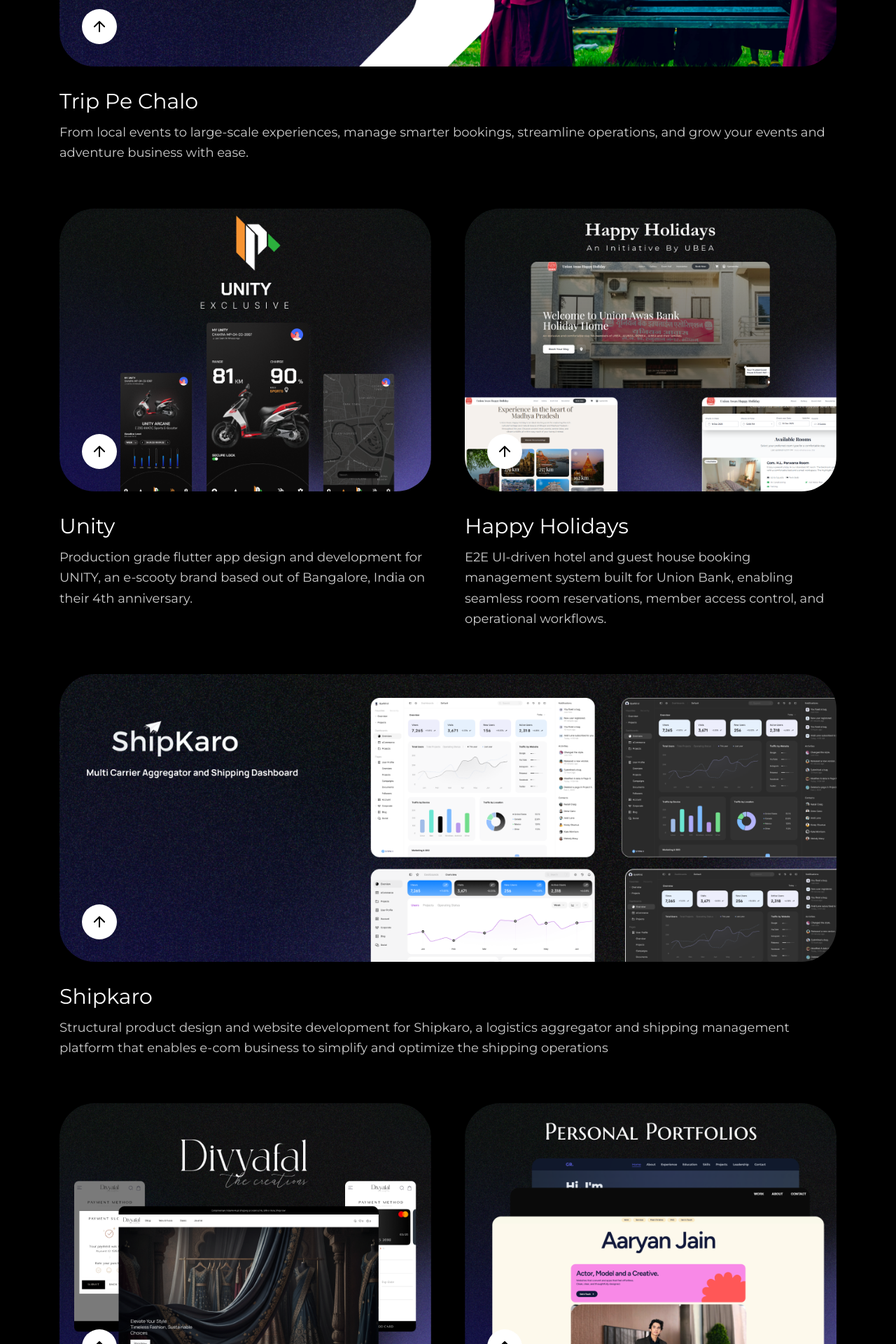
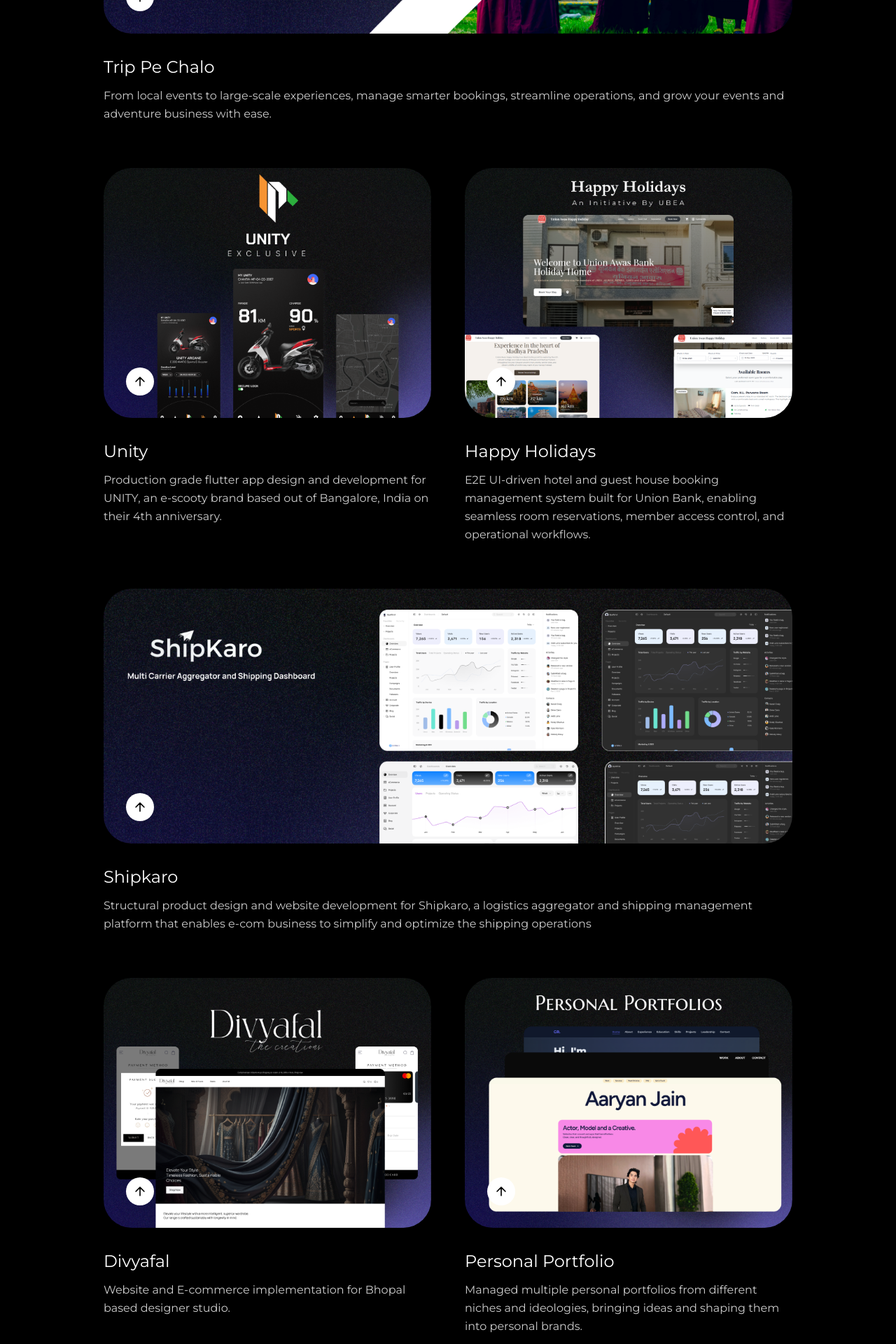
Before and after one commit to gyanraj06/megabytecode_portfolio, a React (Vite) app: page / in a window 1280 px wide. Shown: the part 3180-5100 px from the top of the page at 70% size. Built offline with nearby package versions, Linux system fonts and the light colour scheme.

Commit message:
updated changes

```diff
--- a/src/components/AboutMeSection.tsx
+++ b/src/components/AboutMeSection.tsx
@@ -26,7 +26,7 @@
 
           <p className="text-white/60 text-sm sm:text-base md:text-lg font-light leading-relaxed">
             At our core, we help startups and creators turn messy ideas into
-            clean, functional, and meaningful digital experiences — the kind
+            clean, functional, and meaningful digital experiences - the kind
             that feel effortless, but are crafted with care behind the scenes.
             Whether it’s a full-fledged platform, a sleek landing page, or an
             MVP ready to ship, we focus on clarity, usability, and a touch of
--- a/src/components/ExperienceSection.tsx
+++ b/src/components/ExperienceSection.tsx
@@ -64,27 +64,27 @@
         </div>
 
         {/* Experience Cards Section */}
-        <div className="w-full mt-12 sm:mt-16 md:mt-20 px-4 sm:px-8 md:px-12 lg:px-16 xl:px-[85px]">
+        <div className="w-full max-w-[1080px] mx-auto mt-12 sm:mt-16 md:mt-20 px-4 sm:px-8 md:px-12">
           {/* Card 1 - Trip Pe Chalo - Full width */}
           <div className="experience-card w-full">
             <div
-              className="relative group cursor-pointer"
+              className="relative group cursor-pointer overflow-hidden rounded-[20px] sm:rounded-[30px] md:rounded-[40px]"
               onClick={() => handleProjectClick('trip-pe-chalo')}
             >
               <img
                 src={projects[0].thumbnail}
                 alt={projects[0].title}
-                className="w-full h-auto object-cover rounded-[25px] sm:rounded-[35px] md:rounded-[50px]"
+                className="w-full h-auto object-cover transition-transform duration-700 group-hover:scale-105"
               />
               {/* Arrow in bottom left corner */}
-              <div className="absolute bottom-4 left-4 sm:bottom-6 sm:left-6 md:bottom-8 md:left-8 w-[35px] h-[35px] sm:w-[42px] sm:h-[42px] md:w-[50px] md:h-[50px] bg-white rounded-full flex items-center justify-center transition-transform group-hover:scale-110">
+              <div className="absolute bottom-4 left-4 sm:bottom-6 sm:left-6 md:bottom-8 md:left-8 w-[28px] h-[28px] sm:w-[34px] sm:h-[34px] md:w-[40px] md:h-[40px] bg-white rounded-full flex items-center justify-center transition-transform group-hover:scale-110">
                 <svg
                   width="18"
                   height="18"
                   viewBox="0 0 24 24"
                   fill="none"
                   xmlns="http://www.w3.org/2000/svg"
-                  className="transform -rotate-45 transition-transform group-hover:rotate-[-5deg] sm:w-5 sm:h-5 md:w-6 md:h-6"
+                  className="transform -rotate-45 transition-transform group-hover:rotate-[-5deg] sm:w-4 sm:h-4 md:w-5 md:h-5"
                 >
                   <path
                     d="M7 17L17 7M17 7H7M17 7V17"
@@ -99,8 +99,8 @@
 
             {/* Description below card */}
             <div className="mt-4 sm:mt-6 md:mt-8">
-              <h3 className="text-white text-xl sm:text-2xl md:text-3xl font-light mb-2 sm:mb-3">{projects[0].title}</h3>
-              <p className="text-white/80 text-sm sm:text-base md:text-lg font-light leading-relaxed">
+              <h3 className="text-white text-lg sm:text-xl md:text-2xl font-light mb-2 sm:mb-3">{projects[0].title}</h3>
+              <p className="text-white/80 text-xs sm:text-sm md:text-base font-light leading-relaxed">
                 {projects[0].description}
               </p>
             </div>
@@ -111,23 +111,23 @@
             {/* Card 2 - Unity */}
             <div className="experience-card w-full">
               <div
-                className="relative group cursor-pointer"
+                className="relative group cursor-pointer overflow-hidden rounded-[20px] sm:rounded-[30px] md:rounded-[40px]"
                 onClick={() => handleProjectClick(projects[1].id)}
               >
                 <img
                   src={projects[1].thumbnail}
                   alt={projects[1].title}
-                  className="w-full h-auto object-cover rounded-[25px] sm:rounded-[35px] md:rounded-[50px]"
+                  className="w-full h-auto object-cover transition-transform duration-700 group-hover:scale-105"
                 />
                 {/* Arrow in bottom left corner */}
-                <div className="absolute bottom-4 left-4 sm:bottom-6 sm:left-6 md:bottom-8 md:left-8 w-[35px] h-[35px] sm:w-[42px] sm:h-[42px] md:w-[50px] md:h-[50px] bg-white rounded-full flex items-center justify-center transition-transform group-hover:scale-110">
+                <div className="absolute bottom-4 left-4 sm:bottom-6 sm:left-6 md:bottom-8 md:left-8 w-[28px] h-[28px] sm:w-[34px] sm:h-[34px] md:w-[40px] md:h-[40px] bg-white rounded-full flex items-center justify-center transition-transform group-hover:scale-110">
                   <svg
                     width="18"
                     height="18"
                     viewBox="0 0 24 24"
                     fill="none"
                     xmlns="http://www.w3.org/2000/svg"
-                    className="transform -rotate-45 transition-transform group-hover:rotate-[-5deg] sm:w-5 sm:h-5 md:w-6 md:h-6"
+                    className="transform -rotate-45 transition-transform group-hover:rotate-[-5deg] sm:w-4 sm:h-4 md:w-5 md:h-5"
                   >
                     <path
                       d="M7 17L17 7M17 7H7M17 7V17"
@@ -142,8 +142,8 @@
 
               {/* Description below card */}
               <div className="mt-4 sm:mt-6 md:mt-8">
-                <h3 className="text-white text-xl sm:text-2xl md:text-3xl font-light mb-2 sm:mb-3">{projects[1].title}</h3>
-                <p className="text-white/80 text-sm sm:text-base md:text-lg font-light leading-relaxed">
+                <h3 className="text-white text-lg sm:text-xl md:text-2xl font-light mb-2 sm:mb-3">{projects[1].title}</h3>
+                <p className="text-white/80 text-xs sm:text-sm md:text-base font-light leading-relaxed">
                   {projects[1].description}
                 </p>
               </div>
@@ -152,23 +152,23 @@
             {/* Card 3 - Happy Holidays */}
             <div className="experience-card w-full">
               <div
-                className="relative group cursor-pointer"
+                className="relative group cursor-pointer overflow-hidden rounded-[20px] sm:rounded-[30px] md:rounded-[40px]"
                 onClick={() => handleProjectClick(projects[2].id)}
               >
                 <img
                   src={projects[2].thumbnail}
                   alt={projects[2].title}
-                  className="w-full h-auto object-cover rounded-[25px] sm:rounded-[35px] md:rounded-[50px]"
+                  className="w-full h-auto object-cover transition-transform duration-700 group-hover:scale-105"
                 />
                 {/* Arrow in bottom left corner */}
-                <div className="absolute bottom-4 left-4 sm:bottom-6 sm:left-6 md:bottom-8 md:left-8 w-[35px] h-[35px] sm:w-[42px] sm:h-[42px] md:w-[50px] md:h-[50px] bg-white rounded-full flex items-center justify-center transition-transform group-hover:scale-110">
+                <div className="absolute bottom-4 left-4 sm:bottom-6 sm:left-6 md:bottom-8 md:left-8 w-[28px] h-[28px] sm:w-[34px] sm:h-[34px] md:w-[40px] md:h-[40px] bg-white rounded-full flex items-center justify-center transition-transform group-hover:scale-110">
                   <svg
                     width="18"
                     height="18"
                     viewBox="0 0 24 24"
                     fill="none"
                     xmlns="http://www.w3.org/2000/svg"
-                    className="transform -rotate-45 transition-transform group-hover:rotate-[-5deg] sm:w-5 sm:h-5 md:w-6 md:h-6"
+                    className="transform -rotate-45 transition-transform group-hover:rotate-[-5deg] sm:w-4 sm:h-4 md:w-5 md:h-5"
                   >
                     <path
                       d="M7 17L17 7M17 7H7M17 7V17"
@@ -183,8 +183,8 @@
 
               {/* Description below card */}
               <div className="mt-4 sm:mt-6 md:mt-8">
-                <h3 className="text-white text-xl sm:text-2xl md:text-3xl font-light mb-2 sm:mb-3">{projects[2].title}</h3>
-                <p className="text-white/80 text-sm sm:text-base md:text-lg font-light leading-relaxed">
+                <h3 className="text-white text-lg sm:text-xl md:text-2xl font-light mb-2 sm:mb-3">{projects[2].title}</h3>
+                <p className="text-white/80 text-xs sm:text-sm md:text-base font-light leading-relaxed">
                   {projects[2].description}
                 </p>
               </div>
@@ -194,23 +194,23 @@
           {/* Card 4 - Shipkaro - Full width */}
           <div className="experience-card w-full mt-8 sm:mt-10 md:mt-12 lg:mt-16">
             <div
-              className="relative group cursor-pointer"
+              className="relative group cursor-pointer overflow-hidden rounded-[20px] sm:rounded-[30px] md:rounded-[40px]"
               onClick={() => handleProjectClick('shipkaro')}
             >
               <img
                 src={projects[3].thumbnail}
                 alt={projects[3].title}
-                className="w-full h-auto object-cover rounded-[25px] sm:rounded-[35px] md:rounded-[50px]"
+                className="w-full h-auto object-cover transition-transform duration-700 group-hover:scale-105"
               />
               {/* Arrow in bottom left corner */}
-              <div className="absolute bottom-4 left-4 sm:bottom-6 sm:left-6 md:bottom-8 md:left-8 w-[35px] h-[35px] sm:w-[42px] sm:h-[42px] md:w-[50px] md:h-[50px] bg-white rounded-full flex items-center justify-center transition-transform group-hover:scale-110">
+              <div className="absolute bottom-4 left-4 sm:bottom-6 sm:left-6 md:bottom-8 md:left-8 w-[28px] h-[28px] sm:w-[34px] sm:h-[34px] md:w-[40px] md:h-[40px] bg-white rounded-full flex items-center justify-center transition-transform group-hover:scale-110">
                 <svg
                   width="18"
                   height="18"
                   viewBox="0 0 24 24"
                   fill="none"
                   xmlns="http://www.w3.org/2000/svg"
-                  className="transform -rotate-45 transition-transform group-hover:rotate-[-5deg] sm:w-5 sm:h-5 md:w-6 md:h-6"
+                  className="transform -rotate-45 transition-transform group-hover:rotate-[-5deg] sm:w-4 sm:h-4 md:w-5 md:h-5"
                 >
                   <path
                     d="M7 17L17 7M17 7H7M17 7V17"
@@ -225,8 +225,8 @@
 
             {/* Description below card */}
             <div className="mt-4 sm:mt-6 md:mt-8">
-              <h3 className="text-white text-xl sm:text-2xl md:text-3xl font-light mb-2 sm:mb-3">{projects[3].title}</h3>
-              <p className="text-white/80 text-sm sm:text-base md:text-lg font-light leading-relaxed">
+              <h3 className="text-white text-lg sm:text-xl md:text-2xl font-light mb-2 sm:mb-3">{projects[3].title}</h3>
+              <p className="text-white/80 text-xs sm:text-sm md:text-base font-light leading-relaxed">
                 {projects[3].description}
               </p>
             </div>
@@ -237,23 +237,23 @@
             {/* Card 5 - Divyafal */}
             <div className="experience-card w-full">
               <div
-                className="relative group cursor-pointer"
+                className="relative group cursor-pointer overflow-hidden rounded-[20px] sm:rounded-[30px] md:rounded-[40px]"
                 onClick={() => handleProjectClick(projects[4].id)}
               >
                 <img
                   src={projects[4].thumbnail}
                   alt={projects[4].title}
-                  className="w-full h-auto object-cover rounded-[25px] sm:rounded-[35px] md:rounded-[50px]"
+                  className="w-full h-auto object-cover transition-transform duration-700 group-hover:scale-105"
                 />
                 {/* Arrow in bottom left corner */}
-                <div className="absolute bottom-4 left-4 sm:bottom-6 sm:left-6 md:bottom-8 md:left-8 w-[35px] h-[35px] sm:w-[42px] sm:h-[42px] md:w-[50px] md:h-[50px] bg-white rounded-full flex items-center justify-center transition-transform group-hover:scale-110">
+                <div className="absolute bottom-4 left-4 sm:bottom-6 sm:left-6 md:bottom-8 md:left-8 w-[28px] h-[28px] sm:w-[34px] sm:h-[34px] md:w-[40px] md:h-[40px] bg-white rounded-full flex items-center justify-center transition-transform group-hover:scale-110">
                   <svg
                     width="18"
                     height="18"
                     viewBox="0 0 24 24"
                     fill="none"
                     xmlns="http://www.w3.org/2000/svg"
-                    className="transform -rotate-45 transition-transform group-hover:rotate-[-5deg] sm:w-5 sm:h-5 md:w-6 md:h-6"
+                    className="transform -rotate-45 transition-transform group-hover:rotate-[-5deg] sm:w-4 sm:h-4 md:w-5 md:h-5"
                   >
                     <path
                       d="M7 17L17 7M17 7H7M17 7V17"
@@ -268,8 +268,8 @@
 
               {/* Description below card */}
               <div className="mt-8">
-                <h3 className="text-white text-2xl md:text-3xl font-light mb-3">{projects[4].title}</h3>
-                <p className="text-white/80 text-sm sm:text-base md:text-lg font-light leading-relaxed">
+                <h3 className="text-white text-lg sm:text-xl md:text-2xl font-light mb-3">{projects[4].title}</h3>
+                <p className="text-white/80 text-xs sm:text-sm md:text-base font-light leading-relaxed">
                   {projects[4].description}
                 </p>
               </div>
@@ -278,23 +278,23 @@
             {/* Card 6 - Personal Portfolio */}
             <div className="experience-card w-full">
               <div
-                className="relative group cursor-pointer"
+                className="relative group cursor-pointer overflow-hidden rounded-[20px] sm:rounded-[30px] md:rounded-[40px]"
                 onClick={() => handleProjectClick(projects[5].id)}
               >
                 <img
                   src={projects[5].thumbnail}
                   alt={projects[5].title}
-                  className="w-full h-auto object-cover rounded-[25px] sm:rounded-[35px] md:rounded-[50px]"
+                  className="w-full h-auto object-cover transition-transform duration-700 group-hover:scale-105"
                 />
                 {/* Arrow in bottom left corner */}
-                <div className="absolute bottom-4 left-4 sm:bottom-6 sm:left-6 md:bottom-8 md:left-8 w-[35px] h-[35px] sm:w-[42px] sm:h-[42px] md:w-[50px] md:h-[50px] bg-white rounded-full flex items-center justify-center transition-transform group-hover:scale-110">
+                <div className="absolute bottom-4 left-4 sm:bottom-6 sm:left-6 md:bottom-8 md:left-8 w-[28px] h-[28px] sm:w-[34px] sm:h-[34px] md:w-[40px] md:h-[40px] bg-white rounded-full flex items-center justify-center transition-transform group-hover:scale-110">
                   <svg
                     width="18"
                     height="18"
                     viewBox="0 0 24 24"
                     fill="none"
                     xmlns="http://www.w3.org/2000/svg"
-                    className="transform -rotate-45 transition-transform group-hover:rotate-[-5deg] sm:w-5 sm:h-5 md:w-6 md:h-6"
+                    className="transform -rotate-45 transition-transform group-hover:rotate-[-5deg] sm:w-4 sm:h-4 md:w-5 md:h-5"
                   >
                     <path
                       d="M7 17L17 7M17 7H7M17 7V17"
@@ -309,8 +309,8 @@
 
               {/* Description below card */}
               <div className="mt-8">
-                <h3 className="text-white text-2xl md:text-3xl font-light mb-3">{projects[5].title}</h3>
-                <p className="text-white/80 text-sm sm:text-base md:text-lg font-light leading-relaxed">
+                <h3 className="text-white text-lg sm:text-xl md:text-2xl font-light mb-3">{projects[5].title}</h3>
+                <p className="text-white/80 text-xs sm:text-sm md:text-base font-light leading-relaxed">
                   {projects[5].description}
                 </p>
               </div>
--- a/src/data/projects.ts
+++ b/src/data/projects.ts
@@ -24,10 +24,10 @@
       "From local events to large-scale experiences, manage smarter bookings, streamline operations, and grow your events and adventure business with ease.",
     thumbnail: "/experience-card-1.png",
     client: "Trip Pe Chalo",
-    year: "2024",
+    year: "2026",
     role: "Inhouse Startup",
     technologies: ["React", "Node.js", "MongoDB", "TypeScript", "Tailwind CSS"],
-    liveUrl: "https://trippechalo.com",
+    liveUrl: "https://company.trippechalo.in",
     heroImage: "/experience-card-1.png",
     images: ["/experience-card-1.png", "/TPC1.png", "/TPC2.png"],
     overview:
@@ -50,7 +50,7 @@
       "Production grade flutter app design and development for UNITY, an e-scooty brand based out of Bangalore, India on their 4th anniversary.",
     thumbnail: "/Frame-5.png",
     client: "Unity E-Scooty",
-    year: "2024",
+    year: "2025",
     role: "Mobile App Designer & Flutter Developer",
     technologies: [
       "Flutter",
@@ -83,9 +83,9 @@
     thumbnail: "/hh1.png",
     client: "Union Bank (UBEA Initiative)",
     year: "2024",
-    role: "UI/UX Design & Web Interface Development",
+    role: "Full Stack Development",
     technologies: ["React", "Node.js", "PostgreSQL", "Firebase", "Docker"],
-    liveUrl: "https://happyholidays.unionbank.in",
+    liveUrl: "https://unionawasholidayhome.com/",
     heroImage: "/hh1.png",
     images: ["/hh1.png", "/hh2.png", "/hh3.png"],
     overview:
@@ -111,7 +111,7 @@
     year: "2023",
     role: "Product Design and Frontend Development",
     technologies: ["React", "Node.js", "Express", "MySQL", "AWS"],
-    liveUrl: "https://shipkaro.com",
+    liveUrl: "",
     heroImage: "/Frame-38.png",
     images: ["/Frame-38.png"],
     overview:
@@ -137,7 +137,7 @@
     year: "2025",
     role: "Complete E2E Solution",
     technologies: ["React", "Shopify", "JavaScript", "CSS", "Stripe"],
-    liveUrl: "https://divyafal.com",
+    liveUrl: "https://divyafal.com/",
     heroImage: "/Frame-39.png",
     images: ["/Frame-39.png", "/d1.png", "/d2.png"],
     overview:
@@ -160,7 +160,7 @@
       "Managed multiple personal portfolios from different niches and ideologies, bringing ideas and shaping them into personal brands.",
     thumbnail: "/Frame-40.png",
     client: "Various Clients",
-    year: "2022-2024",
+    year: "2022-2026",
     role: "Froentend Development and Integrations",
     technologies: [
       "React",
```
Also changed, not shown: src/components/Footer.tsx (+8 -8 lines), src/components/HeroSection.tsx (+5 -7 lines), public/Frame-4.png (deleted), public/Frame-40.png, 7 other files (tests, documents, lock files or other folders).
